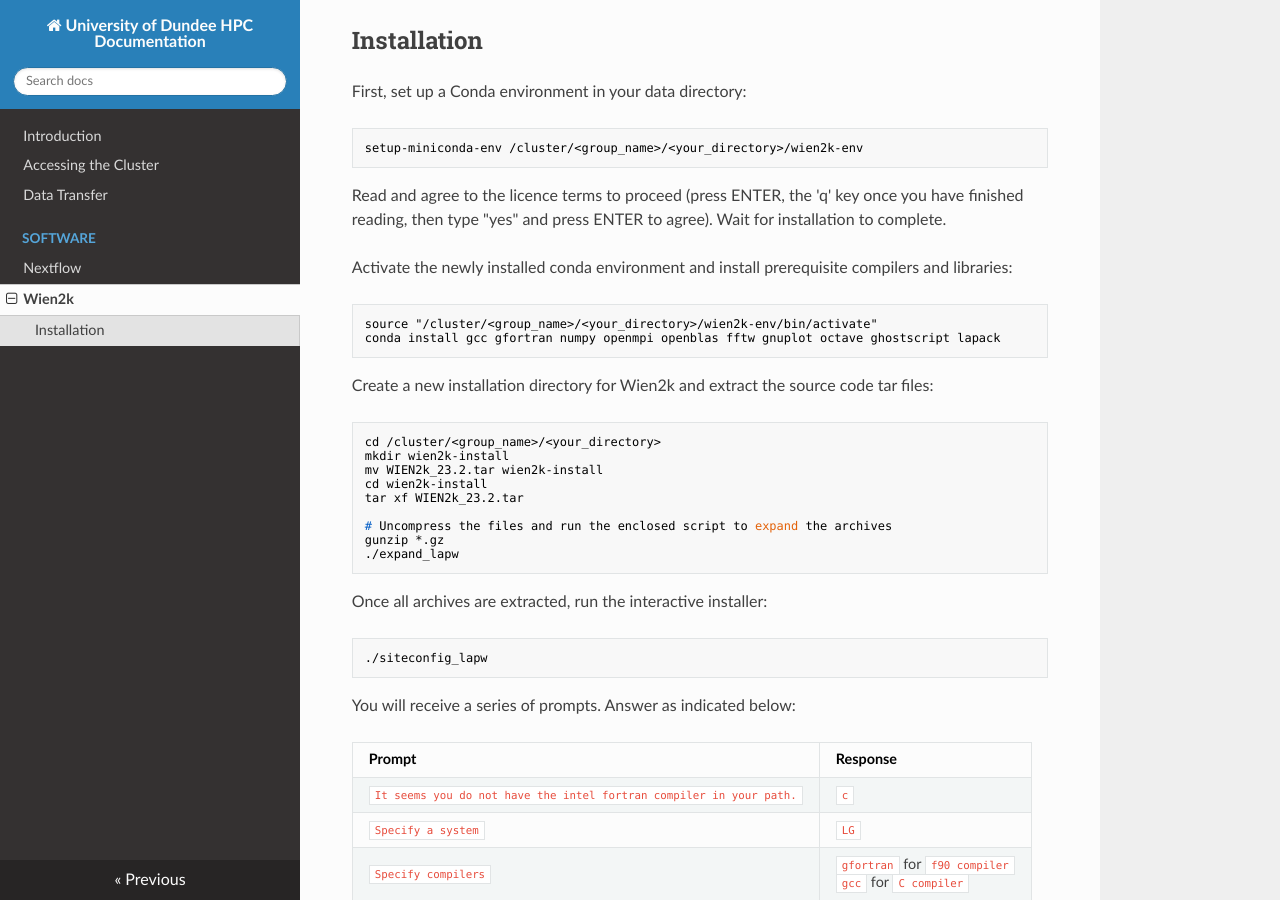
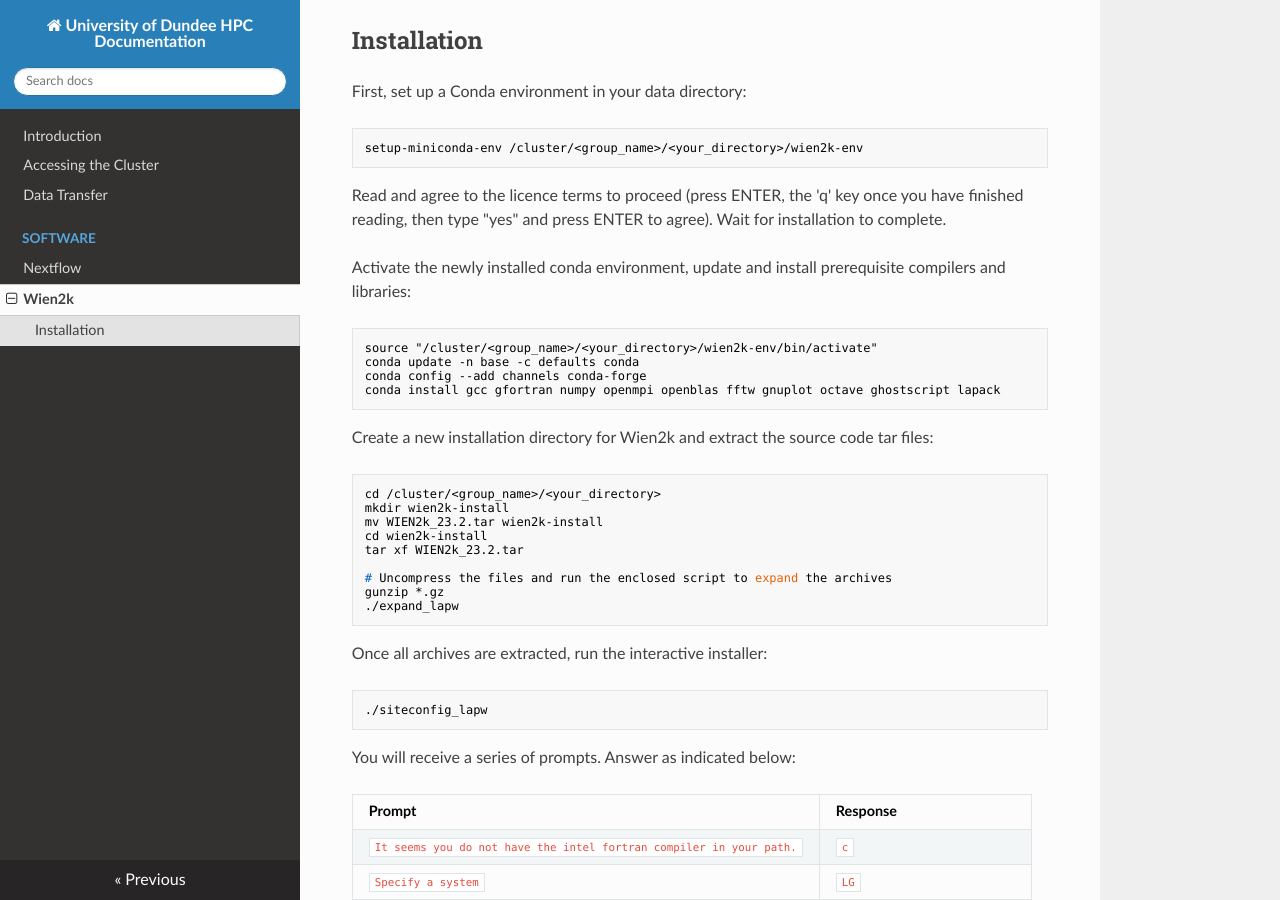
Before and after one commit to dsloanm-uodit/hpc-docs, an MkDocs documentation site: the page built from docs/software/wien2k.md, in a window 1280 px wide and 900 px high, scrolled down 357 px. Built offline with MkDocs 1.6.1, drawn with Linux system fonts in a browser that asks for light colours; nearby versions of some CDN libraries.

Commit message:
Add Conda update to Wien2k install steps

````diff
--- a/docs/software/wien2k.md
+++ b/docs/software/wien2k.md
@@ -19,10 +19,12 @@ setup-miniconda-env /cluster/<group_name>/<your_directory>/wien2k-env
 Read and agree to the licence terms to proceed (press ENTER, the 'q' key once you have finished reading, then type "yes" and press ENTER to agree).
 Wait for installation to complete.
 
-Activate the newly installed conda environment and install prerequisite compilers and libraries:
+Activate the newly installed conda environment, update and install prerequisite compilers and libraries:
 
 ```console
 source "/cluster/<group_name>/<your_directory>/wien2k-env/bin/activate"
+conda update -n base -c defaults conda
+conda config --add channels conda-forge
 conda install gcc gfortran numpy openmpi openblas fftw gnuplot octave ghostscript lapack
 ```
 
````
